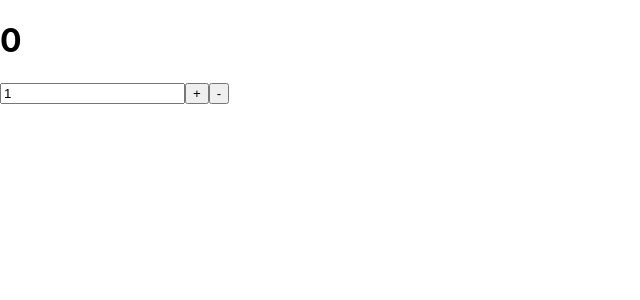
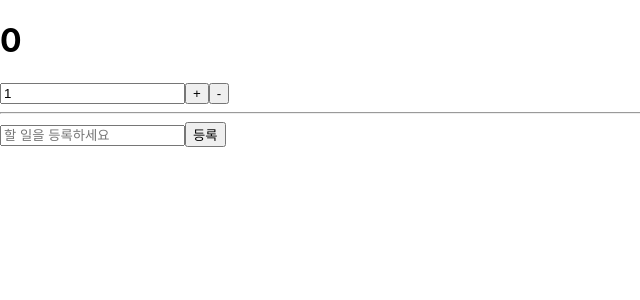
Before and after one commit to Seungnyeong/learn-redux, a React (Create React App) app: page / in a window 1280 px wide. Shown: the top 300 px of the page, without its empty margins (0-640 px from the left). Built offline with nearby package versions, Linux system fonts and the light colour scheme.

Commit message:
Todos Container add

```diff
--- a/src/App.js
+++ b/src/App.js
@@ -1,9 +1,15 @@
 import React from 'react';
 import CounterContainer from './containers/CounterContainer';
+import TodosContainer from './containers/TodosContainer';
 
 function App() {
   return (
-   <CounterContainer/>
+    <div>
+      <CounterContainer/>
+      <hr/>
+      <TodosContainer/>
+    </div>
+
   );
 }
 
--- /dev/null
+++ b/src/containers/TodosContainer.js
@@ -0,0 +1,20 @@
+import React, {useCallback} from 'react';
+import {useSelector, useDispatch} from 'react-redux';
+import Todos from '../components/Todos';
+import { addTodo, toggleTodo } from '../modules/todos';
+
+// useCallback을 써서 재사용성을 높여준다.
+function TodosContainer() {
+    const todos = useSelector(state => state.todos);
+    const dispatch = useDispatch();
+
+    const onCreate = useCallback(text => dispatch(addTodo(text)), [dispatch]);
+    const onToggle = useCallback(id => dispatch(toggleTodo(id)),[dispatch]);
+    return <Todos
+        todos={todos}
+        onCreate={onCreate}
+        onToggle={onToggle}
+    />;
+}
+
+export default TodosContainer;
```
Also changed, not shown: 1 other file (tests, documents, lock files or other folders).
